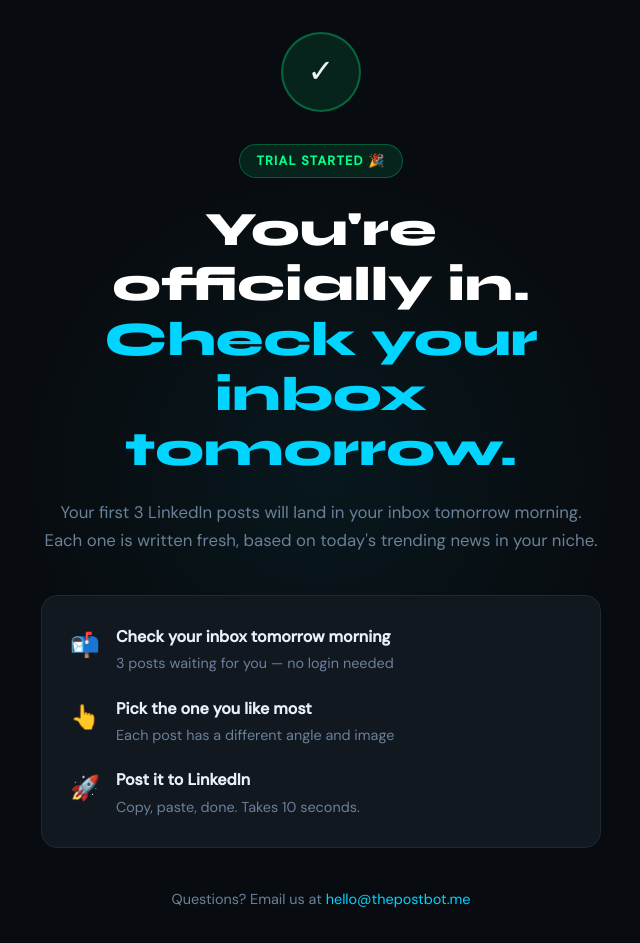
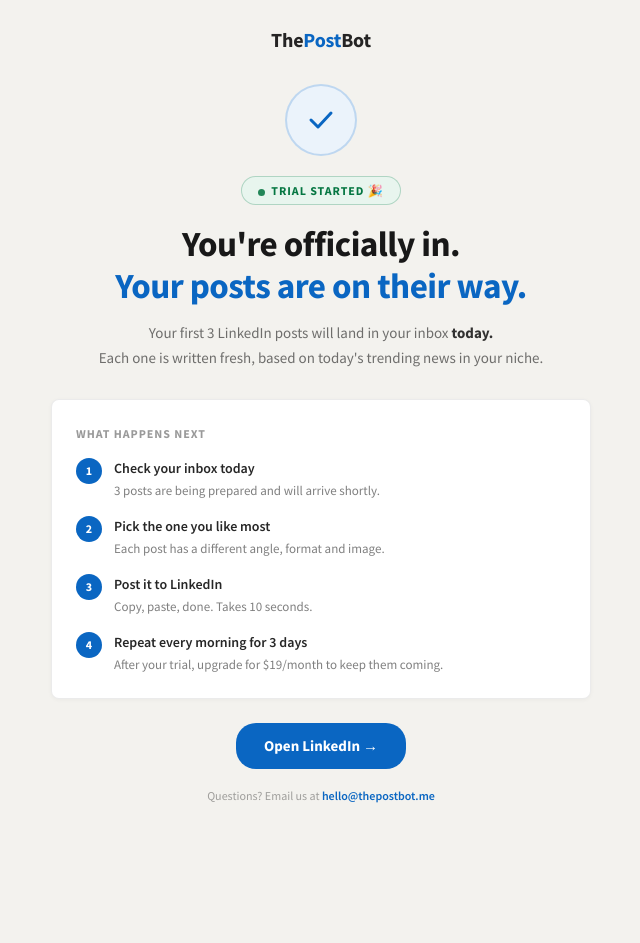
Before and after one commit to ThePostBot/thepostbot-landing, a Next.js app: page /thank-you in a window 1280 px wide. Shown: the whole page, without its empty margins (319-959 px from the left). After the commit the page ends 831 px from the top, so only its background shows below. Built offline with nearby package versions, Linux system fonts and the light colour scheme.

Commit message:
Refactor Thank You page layout and styles

```diff
--- a/pages/thank-you.js
+++ b/pages/thank-you.js
@@ -1,5 +1,4 @@
 import Head from 'next/head';
-import Link from 'next/link';
 
 export default function ThankYou() {
   return (
@@ -7,133 +6,83 @@ export default function ThankYou() {
       <Head>
         <title>You're In! — ThePostBot</title>
         <meta name="viewport" content="width=device-width, initial-scale=1" />
+        <link rel="icon" type="image/svg+xml" href="/favicon.svg" />
+        <link href="https://fonts.googleapis.com/css2?family=Source+Sans+Pro:wght@400;600;700;900&display=swap" rel="stylesheet" />
       </Head>
-      <div style={{
-        minHeight: '100vh',
-        display: 'flex',
-        alignItems: 'center',
-        justifyContent: 'center',
-        padding: '2rem',
-        background: 'var(--bg)',
-        position: 'relative',
-        overflow: 'hidden',
-      }}>
-        {/* Background glow */}
-        <div style={{
-          position: 'absolute',
-          top: '50%',
-          left: '50%',
-          transform: 'translate(-50%, -50%)',
-          width: '600px',
-          height: '600px',
-          background: 'radial-gradient(circle, rgba(0,212,255,0.06) 0%, transparent 70%)',
-          pointerEvents: 'none',
-        }} />
 
-        <div style={{
-          textAlign: 'center',
-          maxWidth: '560px',
-          position: 'relative',
-          zIndex: 1,
-          animation: 'fadeUp 0.6s ease both',
-        }}>
-          {/* Checkmark */}
-          <div style={{
-            width: '80px',
-            height: '80px',
-            borderRadius: '50%',
-            background: 'rgba(0,255,136,0.1)',
-            border: '2px solid rgba(0,255,136,0.3)',
-            display: 'flex',
-            alignItems: 'center',
-            justifyContent: 'center',
-            margin: '0 auto 2rem',
-            fontSize: '2rem',
-          }}>
-            ✓
+      <style>{`
+        *,*::before,*::after{box-sizing:border-box;margin:0;padding:0;}
+        body{background:#F3F2EE;font-family:'Source Sans Pro',Arial,sans-serif;}
+        @keyframes fadeUp{from{opacity:0;transform:translateY(24px);}to{opacity:1;transform:translateY(0);}}
+        @keyframes checkPop{0%{transform:scale(0);}70%{transform:scale(1.15);}100%{transform:scale(1);}}
+        @keyframes pulse{0%,100%{opacity:1;}50%{opacity:0.4;}}
+      `}</style>
+
+      <div style={{minHeight:'100vh',display:'flex',alignItems:'center',justifyContent:'center',padding:'24px',background:'#F3F2EE'}}>
+        <div style={{textAlign:'center',maxWidth:'540px',width:'100%',animation:'fadeUp 0.6s ease both'}}>
+
+          {/* Logo */}
+          <div style={{marginBottom:'28px'}}>
+            <span style={{fontWeight:700,fontSize:'20px',letterSpacing:'-0.01em',color:'rgba(0,0,0,0.85)',fontFamily:"'Source Sans Pro',Arial,sans-serif"}}>
+              The<span style={{color:'#0A66C2'}}>Post</span>Bot
+            </span>
           </div>
 
-          <div style={{
-            display: 'inline-block',
-            background: 'rgba(0,255,136,0.1)',
-            border: '1px solid rgba(0,255,136,0.25)',
-            color: '#00FF88',
-            padding: '0.35rem 1rem',
-            borderRadius: '100px',
-            fontSize: '0.8rem',
-            fontWeight: 600,
-            letterSpacing: '0.1em',
-            textTransform: 'uppercase',
-            marginBottom: '1.5rem',
-          }}>
+          {/* Check circle */}
+          <div style={{width:'72px',height:'72px',borderRadius:'50%',background:'#EBF3FB',border:'2px solid rgba(10,102,194,0.2)',display:'flex',alignItems:'center',justifyContent:'center',margin:'0 auto 20px',animation:'checkPop 0.5s ease 0.2s both'}}>
+            <svg width="32" height="32" viewBox="0 0 32 32" fill="none">
+              <path d="M6 16L13 23L26 9" stroke="#0A66C2" strokeWidth="3" strokeLinecap="round" strokeLinejoin="round"/>
+            </svg>
+          </div>
+
+          {/* Badge */}
+          <div style={{display:'inline-block',background:'#E8F5EE',border:'1px solid rgba(5,118,66,0.25)',color:'#057642',padding:'4px 16px',borderRadius:'100px',fontSize:'12px',fontWeight:700,letterSpacing:'0.08em',textTransform:'uppercase',marginBottom:'18px'}}>
+            <span style={{width:'7px',height:'7px',borderRadius:'50%',background:'#057642',display:'inline-block',marginRight:'6px',verticalAlign:'middle',animation:'pulse 2s infinite'}}/>
             Trial Started 🎉
           </div>
 
-          <h1 style={{
-            fontFamily: 'var(--font-head)',
-            fontSize: 'clamp(2rem, 5vw, 3rem)',
-            fontWeight: 800,
-            lineHeight: 1.15,
-            marginBottom: '1.25rem',
-            color: '#fff',
-          }}>
-            You're officially in.<br />
-            <span style={{ color: 'var(--accent)' }}>Check your inbox tomorrow.</span>
+          {/* Heading */}
+          <h1 style={{fontSize:'clamp(1.6rem,4vw,2.2rem)',fontWeight:700,lineHeight:1.2,marginBottom:'12px',color:'rgba(0,0,0,0.9)',letterSpacing:'-0.015em',fontFamily:"'Source Sans Pro',Arial,sans-serif"}}>
+            You're officially in.<br/>
+            <span style={{color:'#0A66C2'}}>Your posts are on their way.</span>
           </h1>
 
-          <p style={{
-            color: 'var(--muted)',
-            fontSize: '1.05rem',
-            lineHeight: 1.7,
-            marginBottom: '2.5rem',
-          }}>
-            Your first 3 LinkedIn posts will land in your inbox tomorrow morning.<br />
+          <p style={{color:'rgba(0,0,0,0.55)',fontSize:'15px',lineHeight:1.7,marginBottom:'28px'}}>
+            Your first 3 LinkedIn posts will land in your inbox <strong style={{color:'rgba(0,0,0,0.8)'}}>today.</strong><br/>
             Each one is written fresh, based on today's trending news in your niche.
           </p>
 
-          {/* Steps */}
-          <div style={{
-            background: 'var(--card)',
-            border: '1px solid var(--border)',
-            borderRadius: '16px',
-            padding: '1.75rem',
-            marginBottom: '2.5rem',
-            textAlign: 'left',
-          }}>
+          {/* Steps card */}
+          <div style={{background:'#ffffff',border:'1px solid rgba(0,0,0,0.08)',borderRadius:'8px',padding:'24px',marginBottom:'24px',textAlign:'left',boxShadow:'0 1px 4px rgba(0,0,0,0.04)'}}>
+            <p style={{fontSize:'12px',fontWeight:700,color:'rgba(0,0,0,0.4)',textTransform:'uppercase',letterSpacing:'0.08em',marginBottom:'14px'}}>What happens next</p>
             {[
-              { icon: '📬', title: 'Check your inbox tomorrow morning', desc: '3 posts waiting for you — no login needed' },
-              { icon: '👆', title: 'Pick the one you like most', desc: 'Each post has a different angle and image' },
-              { icon: '🚀', title: 'Post it to LinkedIn', desc: 'Copy, paste, done. Takes 10 seconds.' },
-            ].map((step, i) => (
-              <div key={i} style={{
-                display: 'flex',
-                gap: '1rem',
-                alignItems: 'flex-start',
-                marginBottom: i < 2 ? '1.25rem' : 0,
-              }}>
-                <span style={{ fontSize: '1.5rem', marginTop: '2px' }}>{step.icon}</span>
+              {n:'1',t:'Check your inbox today',d:'3 posts are being prepared and will arrive shortly.'},
+              {n:'2',t:'Pick the one you like most',d:'Each post has a different angle, format and image.'},
+              {n:'3',t:'Post it to LinkedIn',d:'Copy, paste, done. Takes 10 seconds.'},
+              {n:'4',t:'Repeat every morning for 3 days',d:'After your trial, upgrade for $19/month to keep them coming.'},
+            ].map((s,i,arr)=>(
+              <div key={s.n} style={{display:'flex',gap:'12px',alignItems:'flex-start',marginBottom:i<arr.length-1?'14px':'0'}}>
+                <div style={{width:'26px',height:'26px',borderRadius:'50%',background:'#0A66C2',color:'#fff',fontSize:'12px',fontWeight:700,display:'flex',alignItems:'center',justifyContent:'center',flexShrink:0,marginTop:'1px'}}>{s.n}</div>
                 <div>
-                  <div style={{ fontWeight: 600, color: 'var(--text)', marginBottom: '0.2rem' }}>{step.title}</div>
-                  <div style={{ color: 'var(--muted)', fontSize: '0.9rem' }}>{step.desc}</div>
+                  <p style={{fontSize:'14px',fontWeight:600,color:'rgba(0,0,0,0.85)',marginBottom:'2px'}}>{s.t}</p>
+                  <p style={{fontSize:'13px',color:'rgba(0,0,0,0.5)',lineHeight:1.5}}>{s.d}</p>
                 </div>
               </div>
             ))}
           </div>
 
-          <p style={{ color: 'var(--muted)', fontSize: '0.9rem' }}>
+          {/* CTA */}
+          <a href="https://linkedin.com" target="_blank" rel="noopener noreferrer"
+            style={{display:'inline-flex',alignItems:'center',background:'#0A66C2',color:'#fff',border:'none',borderRadius:'20px',padding:'11px 28px',fontFamily:"'Source Sans Pro',Arial,sans-serif",fontWeight:700,fontSize:'15px',textDecoration:'none',transition:'background 0.15s'}}>
+            Open LinkedIn →
+          </a>
+
+          <p style={{marginTop:'16px',fontSize:'12px',color:'rgba(0,0,0,0.35)',lineHeight:1.8}}>
             Questions? Email us at{' '}
-            <a href="mailto:hello@thepostbot.me" style={{ color: 'var(--accent)', textDecoration: 'none' }}>
-              hello@thepostbot.me
-            </a>
+            <a href="mailto:hello@thepostbot.me" style={{color:'#0A66C2',textDecoration:'none',fontWeight:600}}>hello@thepostbot.me</a>
           </p>
+
         </div>
-
-        <style>{`
-          @keyframes fadeUp {
-            from { opacity: 0; transform: translateY(24px); }
-            to { opacity: 1; transform: translateY(0); }
-          }
-        `}</style>
       </div>
     </>
   );
```
